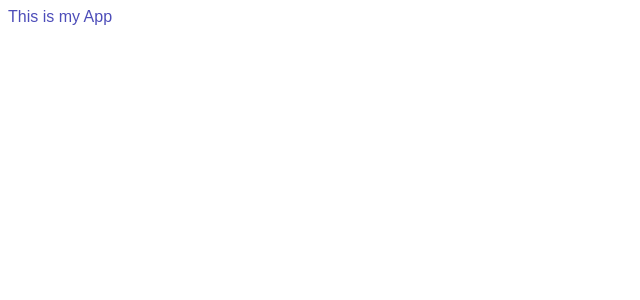
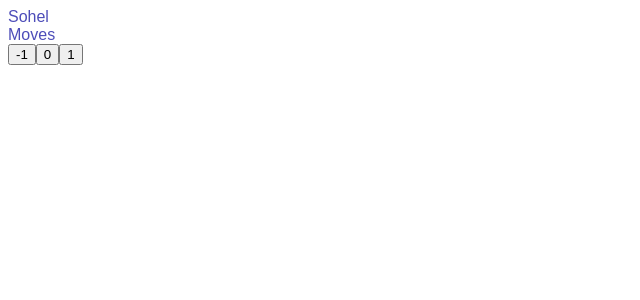
Before and after one commit to sohel-ahmed-ansari/mini-game, a React app: page / in a window 1280 px wide. Shown: the top 300 px of the page, without its empty margins (0-640 px from the left). Built offline with nearby package versions, Linux system fonts and the light colour scheme.

Commit message:
Redux initial setup

```diff
--- a/package.json
+++ b/package.json
@@ -16,7 +16,9 @@
     "dependencies": {
         "express": "^4.17.1",
         "react": "^16.9.0",
-        "react-dom": "^16.9.0"
+        "react-dom": "^16.9.0",
+        "react-redux": "^7.1.1",
+        "redux": "^4.0.4"
     },
     "devDependencies": {
         "@babel/core": "^7.6.2",
--- /dev/null
+++ b/src/components/App.js
@@ -0,0 +1,18 @@
+import React from 'react';
+import TopBar from './PlayerInfo';
+import Moves from './Moves';
+import Inputs from './Inputs';
+
+class App extends React.Component {
+    render() {
+        return (
+            <div className="App">
+                <TopBar/>
+                <Moves/>
+                <Inputs/>
+            </div>
+        );
+    }
+}
+
+export default App;
--- /dev/null
+++ b/src/components/Inputs.js
@@ -0,0 +1,15 @@
+import React from 'react';
+
+class Inputs extends React.Component {
+    render() {
+        return (
+            <div>
+                <button>-1</button>
+                <button>0</button>
+                <button>1</button>
+            </div>
+        );
+    }
+}
+
+export default Inputs;
--- /dev/null
+++ b/src/components/Moves.js
@@ -0,0 +1,13 @@
+import React from 'react';
+
+class Moves extends React.Component {
+    render() {
+        return (
+            <div>
+                Moves
+            </div>
+        );
+    }
+}
+
+export default Moves;
--- /dev/null
+++ b/src/components/PlayerInfo.js
@@ -0,0 +1,11 @@
+import React from 'react';
+
+class PlayerInfo extends React.Component {
+    render() {
+        return (
+            <div>Sohel</div>
+        );
+    }
+}
+
+export default PlayerInfo;
--- a/src/index.html
+++ b/src/index.html
@@ -4,7 +4,7 @@
   <meta charset="UTF-8">
   <meta name="viewport" content="width=device-width, initial-scale=1, maximum-scale=1">
   <meta http-equiv="X-UA-Compatible" content="ie=edge">
-  <title>React Boilerplate</title>
+  <title>Takeaway assignment</title>
 </head>
 <body>
   <div id="root"></div>
--- a/src/index.js
+++ b/src/index.js
@@ -1,7 +1,17 @@
 import React from 'react';
 import ReactDOM from 'react-dom';
+import {createStore} from 'redux';
+import {Provider} from 'react-redux';
+
 import './styles.less';
-const App = () => {
-  return <div>This is my App</div>;
-};
-ReactDOM.render(<App />, document.getElementById('root'));
+import App from './components/App';
+import reducer from './reducers';
+
+const store  = createStore(reducer);
+
+ReactDOM.render(
+  <Provider store={store}>
+      <App />
+  </Provider>,
+  document.getElementById('root')
+);
--- /dev/null
+++ b/src/reducers/index.js
@@ -0,0 +1,9 @@
+import {combineReducers} from 'redux';
+
+import playerInfo from './playerInfo';
+import moves from './moves';
+
+export default combineReducers({
+    playerInfo,
+    moves
+});
--- /dev/null
+++ b/src/reducers/moves.js
@@ -0,0 +1,16 @@
+import ADD_MOVE from '../constants/ActionTypes'
+
+const moves = (state = [], action) => {
+    switch (action.type) {
+        case ADD_MOVE:
+            return state.concat([{
+                playerID: action.playerID,
+                playerName: action.playerName,
+                value: action.value
+            }]);
+        default:
+            return state;
+    }
+};
+
+export default moves;
--- /dev/null
+++ b/src/reducers/playerInfo.js
@@ -0,0 +1,15 @@
+import POPULATE_PLAYER_INFO from '../constants/ActionTypes';
+
+const playerInfo = (state = {}, action) => {
+    switch (action.type) {
+        case POPULATE_PLAYER_INFO:
+            return {
+                name: action.name,
+                id: action.id
+            };
+        default:
+            return state;
+    }
+};
+
+export default playerInfo;
```
Also changed, not shown: src/constants/ActionTypes.js (added), 1 other file (tests, documents, lock files or other folders).
